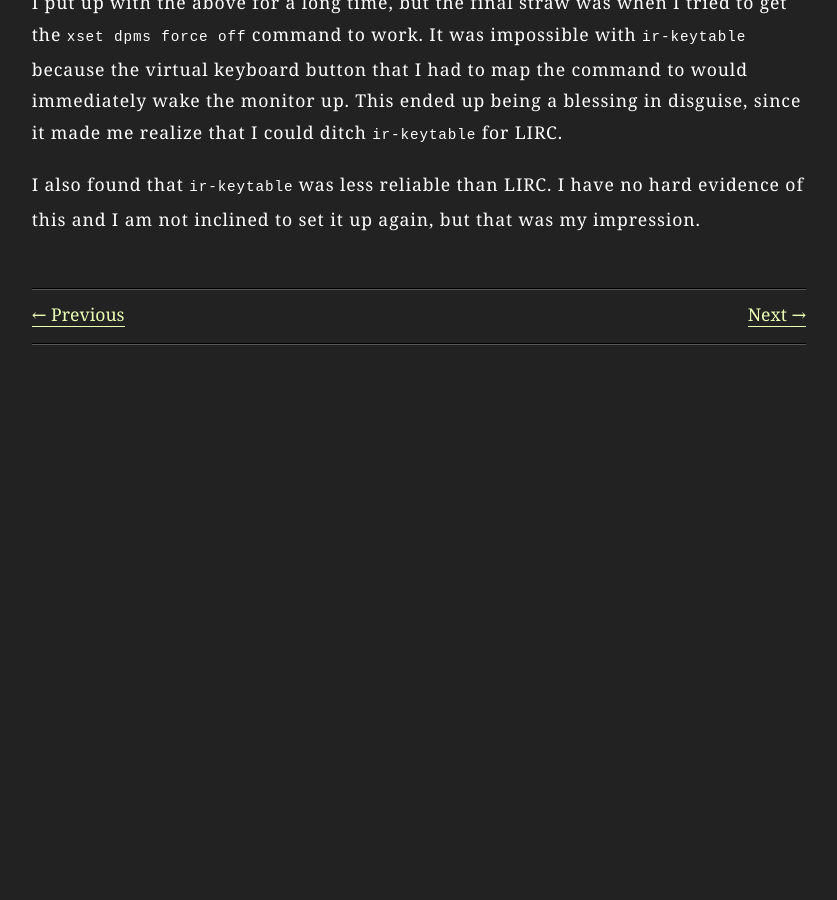
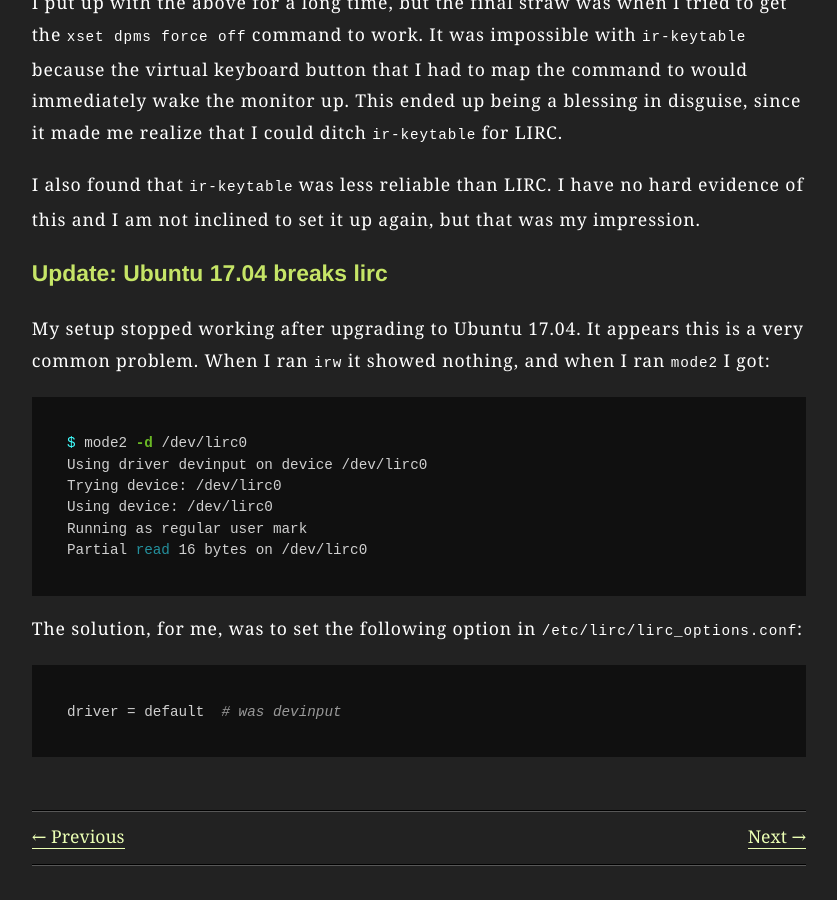
Before and after one commit to MarkLodato/marklodato.github.com, a Jekyll site: the page built from _posts/2013-10-24-how-to-use-lirc.md, in a window 1280 px wide and 900 px high, scrolled down 7939 px. Shown: the whole window, without its empty margins (221-1058 px from the left). Built offline with Jekyll 4.4.1, drawn with Linux system fonts in a browser that asks for light colours; before the commit the page ends 8389 px from its top, so only the background shows below that.

Commit message:
update lirc post for Ubuntu 17.04

````diff
--- a/_posts/2013-10-24-how-to-use-lirc.md
+++ b/_posts/2013-10-24-how-to-use-lirc.md
@@ -298,3 +298,25 @@
 I also found that `ir-keytable` was less reliable than LIRC.  I have no hard
 evidence of this and I am not inclined to set it up again, but that was my
 impression.
+
+### Update: Ubuntu 17.04 breaks lirc ###
+
+My setup stopped working after upgrading to Ubuntu 17.04. It appears this is
+a very common problem. When I ran `irw` it showed nothing, and when I ran
+`mode2` I got:
+
+```bash
+$ mode2 -d /dev/lirc0
+Using driver devinput on device /dev/lirc0
+Trying device: /dev/lirc0
+Using device: /dev/lirc0
+Running as regular user mark
+Partial read 16 bytes on /dev/lirc0
+```
+
+The solution, for me, was to set the following option in
+`/etc/lirc/lirc_options.conf`:
+
+```conf
+driver = default  # was devinput
+```
````
